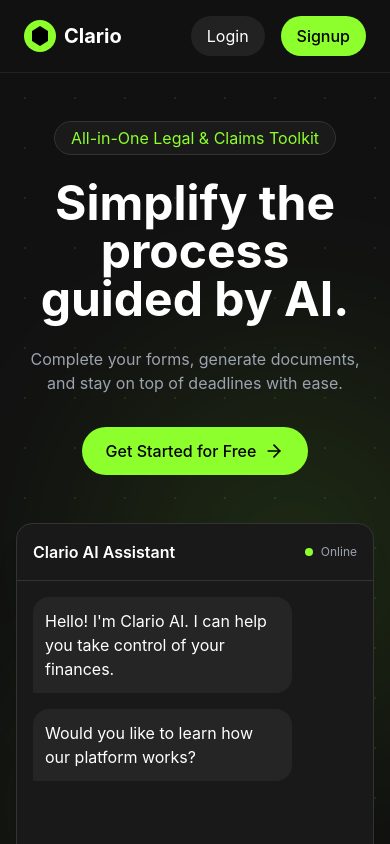
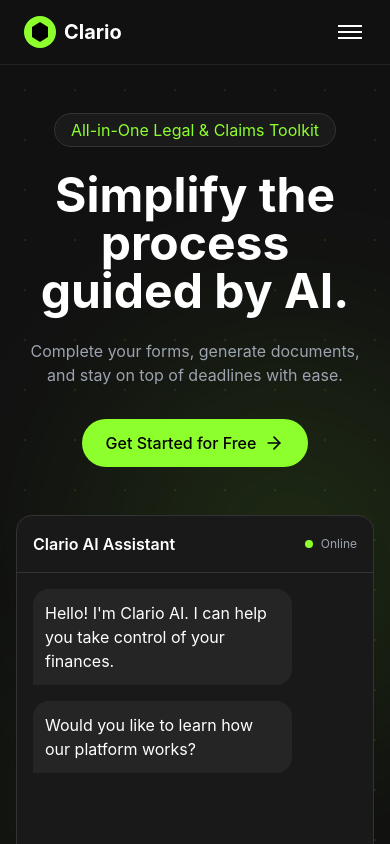
Before and after one commit to SubhanKhurshid/docuPilot, a React app: page / in a window 390 px wide. Shown: the top 844 px of the page. Built offline with nearby package versions, Linux system fonts and the light colour scheme; the HTML template or start-up script is replaced by a standard one.

Commit message:
added harmburger menu for mobile

```diff
--- a/src/components/Navbar.tsx
+++ b/src/components/Navbar.tsx
@@ -1,7 +1,17 @@
-import React from 'react';
+import React, { useState } from 'react';
 import { Link } from 'react-router-dom';
+
 const Navbar = () => {
-  return <nav className="w-full px-6 py-4 flex items-center justify-between bg-[#111111] border-b border-[#222222]">
+  const [isMobileMenuOpen, setIsMobileMenuOpen] = useState(false);
+
+  const toggleMobileMenu = () => {
+    setIsMobileMenuOpen(!isMobileMenuOpen);
+  };
+
+  return (
+    <nav className="w-full px-6 py-4 bg-[#111111] border-b border-[#222222] relative">
+      <div className="flex items-center justify-between">
+        {/* Logo */}
         <Link to="/" className="flex items-center gap-2">
           <div className="bg-[#8dff2d] rounded-full p-1">
             <svg width="24" height="24" viewBox="0 0 24 24" fill="none" xmlns="http://www.w3.org/2000/svg">
@@ -10,6 +20,8 @@
           </div>
           <span className="text-xl font-bold text-white">Clario</span>
         </Link>
+
+        {/* Desktop Navigation */}
         <div className="hidden md:flex items-center gap-8">
           <Link to="/" className="text-gray-300 hover:text-white transition-colors">
             Home
@@ -21,7 +33,9 @@
             Pricing
           </Link>
         </div>
-      <div className="flex items-center gap-4">
+
+        {/* Desktop Auth Buttons */}
+        <div className="hidden md:flex items-center gap-4">
           <Link to="/login" className="px-4 py-2 rounded-full bg-[#222222] text-white hover:bg-[#333333] transition-colors">
             Login
           </Link>
@@ -29,6 +43,67 @@
             Signup
           </Link>
         </div>
-    </nav>;
+
+        {/* Mobile Hamburger Button */}
+        <button
+          onClick={toggleMobileMenu}
+          className="md:hidden flex flex-col items-center justify-center w-8 h-8 space-y-1 focus:outline-none"
+          aria-label="Toggle mobile menu"
+        >
+          <div className={`w-6 h-0.5 bg-white transition-all duration-300 ${isMobileMenuOpen ? 'rotate-45 translate-y-2' : ''}`}></div>
+          <div className={`w-6 h-0.5 bg-white transition-all duration-300 ${isMobileMenuOpen ? 'opacity-0' : ''}`}></div>
+          <div className={`w-6 h-0.5 bg-white transition-all duration-300 ${isMobileMenuOpen ? '-rotate-45 -translate-y-2' : ''}`}></div>
+        </button>
+      </div>
+
+      {/* Mobile Menu */}
+      {isMobileMenuOpen && (
+        <div className="md:hidden absolute top-full left-0 w-full bg-[#111111] border-b border-[#222222] shadow-lg z-50">
+          <div className="px-6 py-6 space-y-4">
+            {/* Mobile Navigation Links */}
+            <Link
+              to="/"
+              className="block text-gray-300 hover:text-white hover:bg-[#222222] transition-colors py-3 px-4 rounded-lg text-lg"
+              onClick={() => setIsMobileMenuOpen(false)}
+            >
+              Home
+            </Link>
+            <Link
+              to="/dashboard"
+              className="block text-gray-300 hover:text-white hover:bg-[#222222] transition-colors py-3 px-4 rounded-lg text-lg"
+              onClick={() => setIsMobileMenuOpen(false)}
+            >
+              Dashboard
+            </Link>
+            <Link
+              to="/pricing"
+              className="block text-gray-300 hover:text-white hover:bg-[#222222] transition-colors py-3 px-4 rounded-lg text-lg"
+              onClick={() => setIsMobileMenuOpen(false)}
+            >
+              Pricing
+            </Link>
+
+            {/* Mobile Auth Buttons */}
+            <div className="flex flex-col gap-3 pt-6 border-t border-[#333333]">
+              <Link
+                to="/login"
+                className="px-6 py-3 rounded-full bg-[#222222] text-white hover:bg-[#333333] transition-colors text-center text-lg font-medium"
+                onClick={() => setIsMobileMenuOpen(false)}
+              >
+                Login
+              </Link>
+              <Link
+                to="/signup"
+                className="px-6 py-3 rounded-full bg-[#8dff2d] text-black font-medium hover:bg-[#7be525] transition-colors text-center text-lg"
+                onClick={() => setIsMobileMenuOpen(false)}
+              >
+                Get Started
+              </Link>
+            </div>
+          </div>
+        </div>
+      )}
+    </nav>
+  );
 };
 export default Navbar;
--- a/src/pages/Dashboard.tsx
+++ b/src/pages/Dashboard.tsx
@@ -359,7 +359,7 @@
   )
 }
 // DownloadIcon component
-const DownloadIcon = ({ className }) => {
+const DownloadIcon = ({ className }: { className?: string }) => {
   return (
     <svg
       xmlns="http://www.w3.org/2000/svg"
@@ -380,7 +380,7 @@
   )
 }
 // CheckIcon component
-const CheckIcon = ({ className }) => {
+const CheckIcon = ({ className }: { className?: string }) => {
   return (
     <svg
       xmlns="http://www.w3.org/2000/svg"
```
Lines whose indentation alone changed are shown as unchanged.
